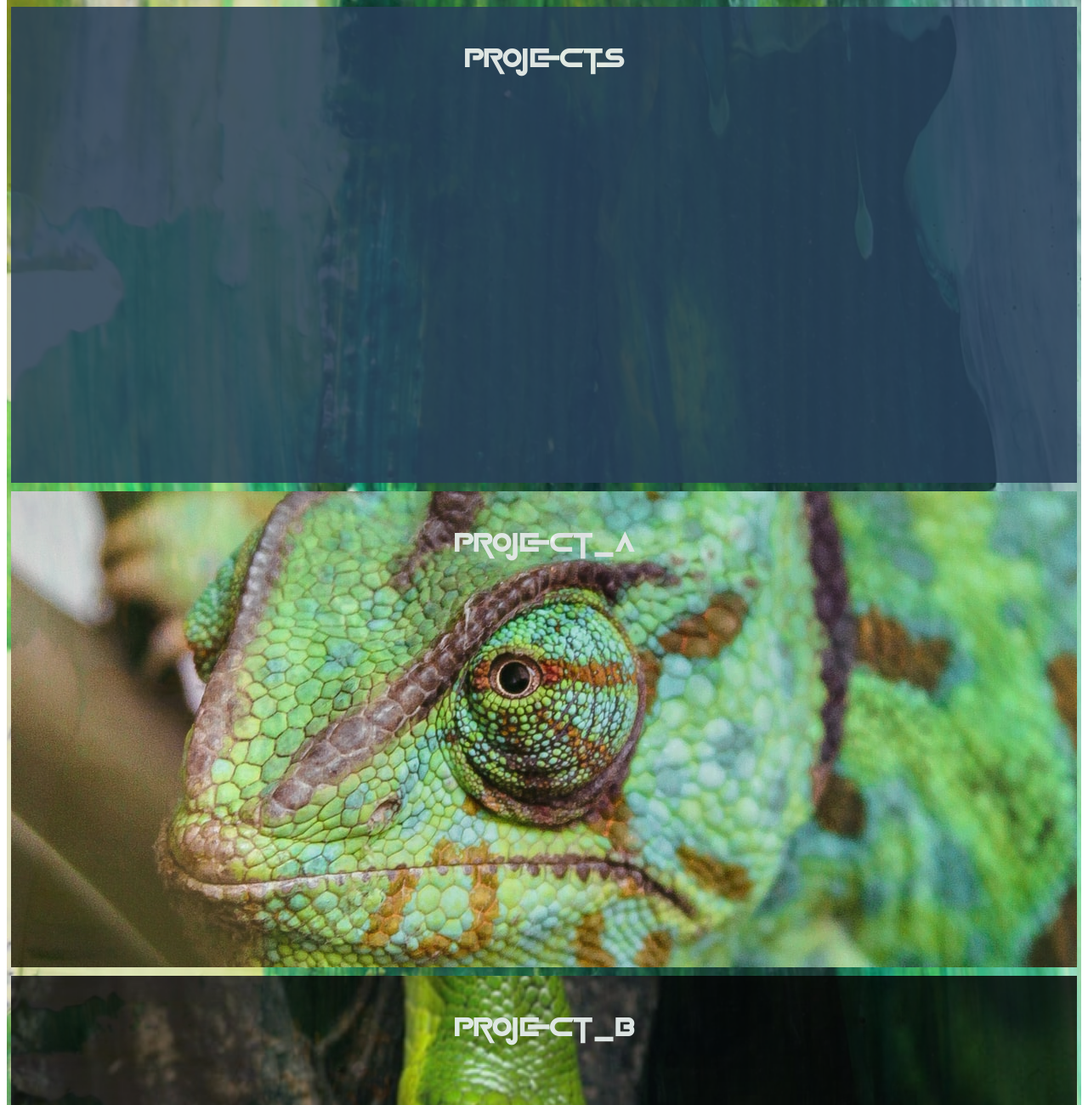
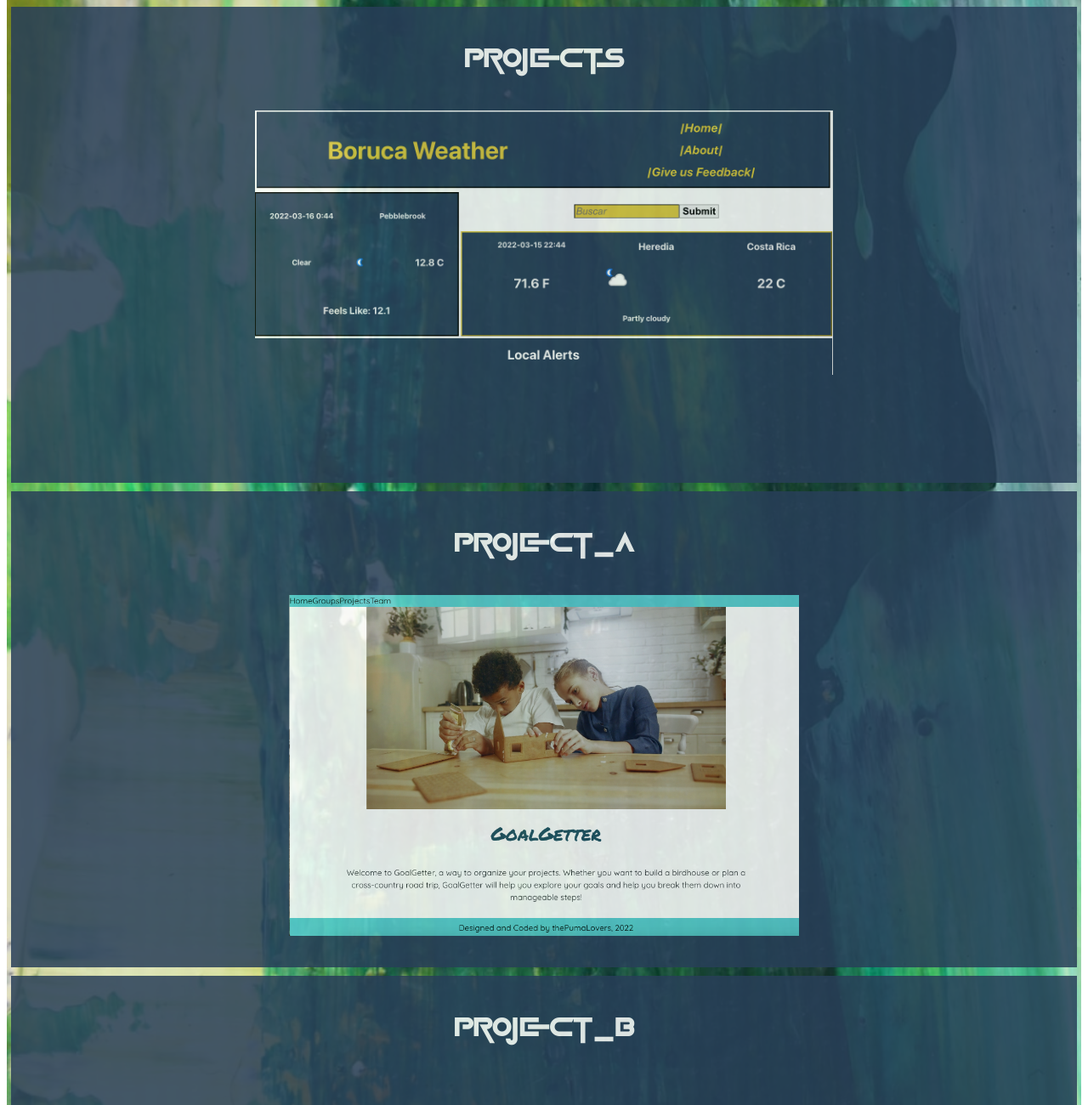
Before and after one commit to JAndrzGutierrez/JAndrzGutierrez.github.io, a plain HTML site: page index.html in a window 1280 px wide. Shown: the part 1320-2620 px from the top of the page at 85% size. Drawn offline with nearby package versions, Linux system fonts and the light colour scheme.

Commit message:
fixed some bugs

```diff
--- a/index.html
+++ b/index.html
@@ -56,10 +56,11 @@
       <!-- Projects Section -->
       <div id="project_section" class="projectsbox">
         <h3>Projects</h3>
+        <img class="project2-preview" src="images/project2.png">
       </div>
       <div class="project1">
         <h3>Project_A</h3>
-
+        <img class="project3-preview" src="images/project3.png">
       </div>
       <div class="project2">
         <h3>Project_B</h3>
@@ -85,7 +86,6 @@
       <div id="contact_section" class="contact-container">
         <h3 class="contact">Contact</h3>
       <div class="icon_container2">
-      <img class="contact-icon" src="images/smartphone.png"></i>
       <img  class="contact-icon" src="images/gmail.png"></i>
       <img class="contact-icon" src="images/linkedin.png">
       <img class="contact-icon" src="images/github.png">
--- a/responsive.css
+++ b/responsive.css
@@ -98,6 +98,14 @@
   .projectsbox {
     grid-column: 1 / 4;
   }
+  .project2-preview{
+    width: 85vh;
+    height: auto;
+  }
+  .project3-preview{
+    width: 75vh;
+    height: auto;
+  }
   .toolbox-container {
     grid-column: 1 / 4;
     grid-row: 8 / 9;
--- a/style.css
+++ b/style.css
@@ -145,6 +145,14 @@ p{
   grid-gap: 5px;
   opacity: 85%;
 }
+.project2-preview{
+  width: 40vh;
+  height: auto;
+}
+.project3-preview{
+  width: 40vh;
+  height: auto;
+}
 
 h3 {
   font-size: 33px;
@@ -173,9 +181,6 @@ h3 {
   background-color: var(--indigo-dye);
   font-size: 25px;
   opacity: 85%;
-  background-image: url(images/anastasia-mezenina-7DGdHT5LTl0-unsplash.jpg);
-  background-repeat: no-repeat;
-  background-position: center;
 }
 .project2 {
   grid-column: 1 / 4;
@@ -184,10 +189,6 @@ h3 {
   background-color: var(--indigo-dye);
   font-size: 25px;
   opacity: 85%;
-  background-image: url(images/mateusz-bajdak-npNhp50pZko-unsplash.jpg);
-  background-repeat: no-repeat;
-  background-position: center;
-  background-size: cover;
 }
 .project3 {
   grid-column: 1 / 4;
@@ -196,10 +197,7 @@ h3 {
   background-color: var(--indigo-dye);
   font-size: 25px;
   opacity: 85%;
-  background-image: url(images/zdenek-machacek-WXSJfseLjIk-unsplash\ \(1\).jpg);
-  background-repeat: no-repeat;
-  background-position: center;
-  background-size: cover;
+
 }
 /*<!-- Skills Section and Icons. --> */
 /* I need to add all the icons for the skills */
```
Also changed, not shown: images/project2.png (added), images/project3.png (added), 1 other file.
